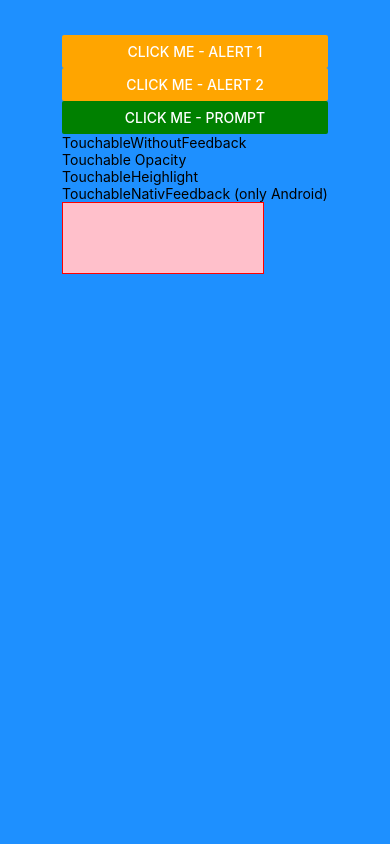
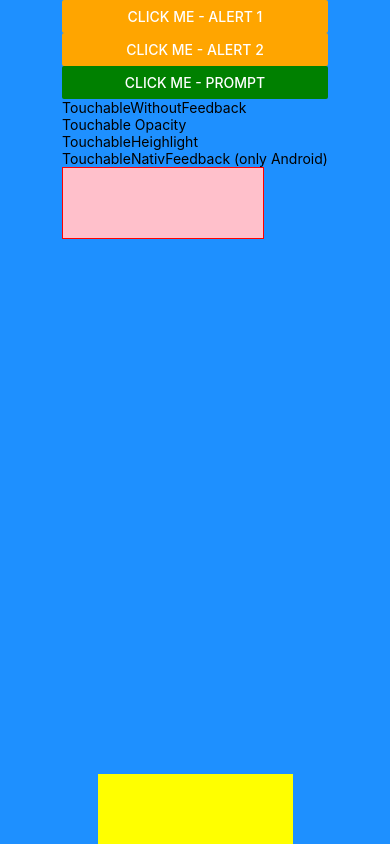
Before and after one commit to Out-A-Time/tutorial-mosh_hamedani-rn-done_with_it, a React Native app: screen / in a window 390 px wide. Built offline with nearby package versions, Linux system fonts and the light colour scheme; grey boxes are pictures that could not be loaded.

Commit message:
Dimensions and screen orientation change introduction

```diff
--- a/App.js
+++ b/App.js
@@ -1,4 +1,4 @@
-import { StatusBar } from "expo-status-bar";
+// import { StatusBar } from "expo-status-bar";
 import {
   StyleSheet,
   Text,
@@ -12,12 +12,19 @@ import {
   ScrollView,
   Button,
   Alert,
+  Platform,
+  StatusBar,
+  Dimensions,
 } from "react-native";
 
 export default function App() {
   const handlePress = () => {
     console.log("Text clicked");
   };
+
+  // Dimensions - screen is the size entire screen, window is the size of application window.
+  // This is differ on Android, but is the same on iOS.
+  console.log(Dimensions.get("screen"));
 
   return (
     <SafeAreaView style={styles.container}>
@@ -105,16 +112,23 @@ export default function App() {
           ></View>
         </TouchableNativeFeedback>
       </ScrollView>
+      <View style={styles.dimensions}></View>
     </SafeAreaView>
   );
 }
 
 const styles = StyleSheet.create({
   container: {
-    paddingTop: 35,
+    paddingTop: Platform.OS === "android" ? StatusBar.currentHeight : 0,
     flex: 1,
     backgroundColor: "dodgerblue",
     alignItems: "center",
     justifyContent: "center",
   },
+  dimensions: {
+    backgroundColor: "yellow",
+    // width: 150,
+    width: "50%",
+    height: 70,
+  },
 });
--- a/package.json
+++ b/package.json
@@ -9,6 +9,7 @@
     "web": "expo start --web"
   },
   "dependencies": {
+    "@react-native-community/hooks": "^3.0.0",
     "expo": "~49.0.15",
     "expo-status-bar": "~1.6.0",
     "react": "18.2.0",
```
Also changed, not shown: 2 other files (tests, documents, lock files or other folders).
